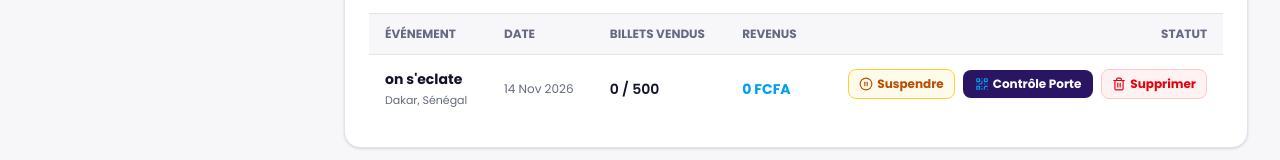
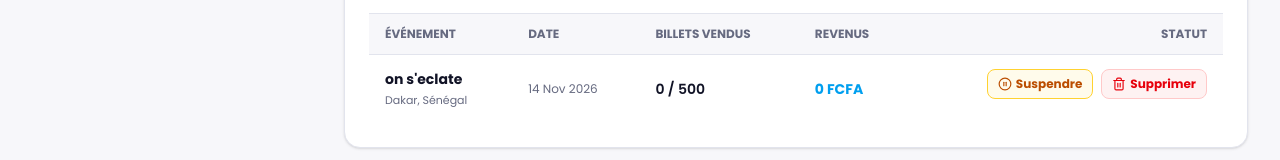
Before and after one commit to indexcrea/ubbi-app, a Next.js app: page /dashboard/organizer in a window 1280 px wide. Shown: the part 427-587 px from the top of the page. Built offline with nearby package versions, Linux system fonts and the light colour scheme; no server answers.

Commit message:
Suppression du bouton Controle Porte dans le tableau d evenements

```diff
--- a/src/app/dashboard/organizer/page.tsx
+++ b/src/app/dashboard/organizer/page.tsx
@@ -390,14 +390,6 @@ export default function OrganizerDashboardPage() {
                               )}
                             </button>
 
-                            <Link
-                              href={`/access-control?event=${evt.slug}`}
-                              className="inline-flex items-center gap-1 bg-[#2A1464] hover:bg-[#1E0D4B] text-white text-xs font-bold px-3 py-1.5 rounded-lg shadow-xs transition-colors"
-                            >
-                              <QrCode className="w-3.5 h-3.5 text-[#009FEF]" />
-                              <span>Contrôle Porte</span>
-                            </Link>
-
                             <button
                               onClick={() => handleDeleteEvent(evt.id || evt.slug, evt.title)}
                               className="inline-flex items-center gap-1 bg-red-50 hover:bg-red-100 text-red-600 border border-red-200 text-xs font-bold px-2.5 py-1.5 rounded-lg transition-colors"
```
